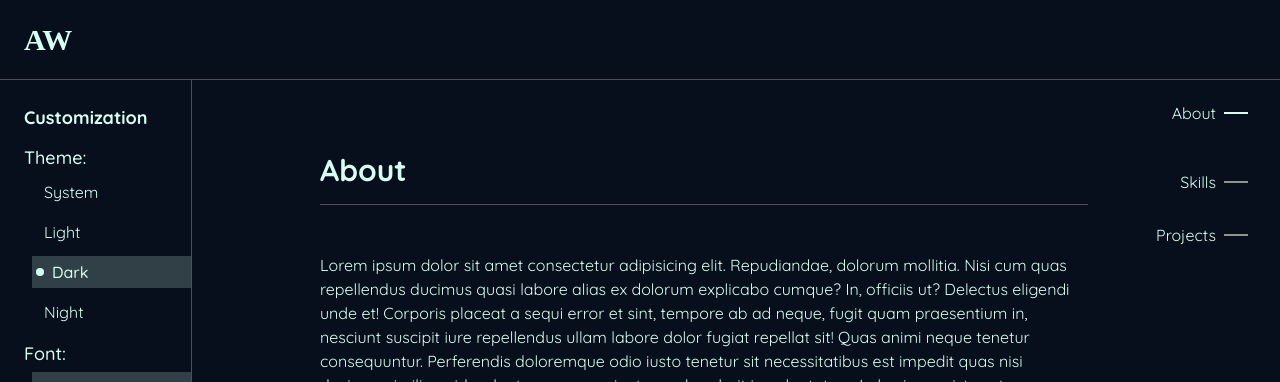
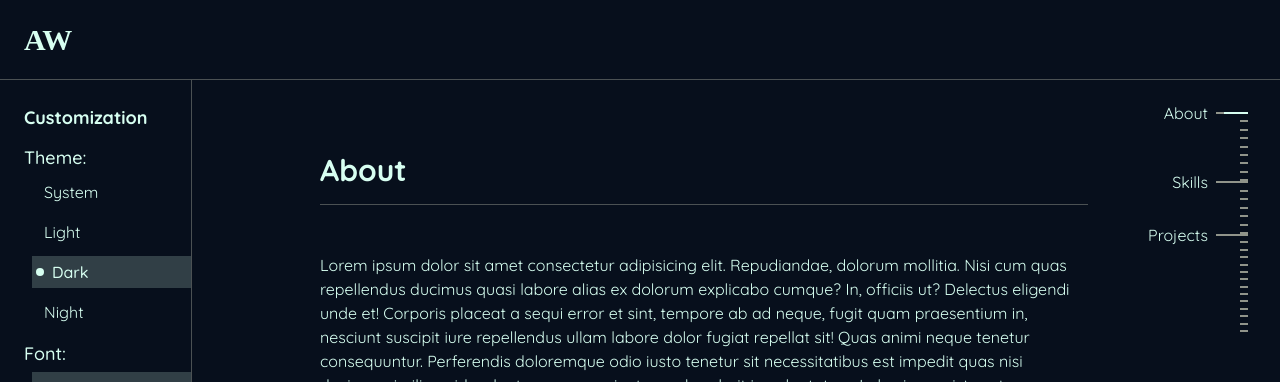
Before and after one commit to AtanasovCode/atanasov-wiki, a React (Vite) app: page /articles/1/my-info in a window 1280 px wide. Shown: the top 382 px of the page. Built offline with nearby package versions, Linux system fonts and the light colour scheme; a web font is replaced by a local one.

Commit message:
add minor ticks to ruler nav

```diff
--- a/src/components/navigation/RulerLines.tsx
+++ b/src/components/navigation/RulerLines.tsx
@@ -9,12 +9,31 @@ interface RulerLinesProps {
 
 
 
+const TICK_SPACING: number = 10
+const TICK_HEIGHT: number = 2
 
 const RulerLines = ({
     article,
 }: RulerLinesProps) => {
 
     const { sectionHeights } = useWikiStore()
+
+    const generateTicks = (height: number) => {
+        const ticks = []
+        const availableHeight: number = height - TICK_HEIGHT // Subtract major tick height
+        const tickCount: number = Math.floor(availableHeight / TICK_SPACING)
+
+        for (let i = 0; i < tickCount; i++) {
+            ticks.push(
+                <div
+                    className="w-2 bg-secondary"
+                    style={{ height: `${TICK_HEIGHT}px` }}
+                ></div>
+            );
+        }
+
+        return ticks;
+    }
 
     return (
         <div className="h-full w-full flex flex-col items-end justify-end">
@@ -28,11 +47,22 @@ const RulerLines = ({
                             className="flex items-start justify-start"
                             style={{ height: `${ratioHeight}px` }}
                         >
+                            {/* Major Tick */}
                             <div className="h-0.5 flex items-center jusitfy-start gap-2">
                                 <div className="whitespace-nowrap">
                                     {section.sectionTitle}
                                 </div>
-                                <div className="w-6 h-0.5 bg-secondary"></div>
+                                <div
+                                    className="w-6 bg-secondary"
+                                    style={{ height: `${TICK_HEIGHT}px` }}
+                                ></div>
+                            </div>
+
+                            {/* Minor Tick */}
+                            <div className="h-full flex flex-col items-end justify-between">
+                                {
+                                    generateTicks(ratioHeight)
+                                }
                             </div>
                         </div>
                     );
```
